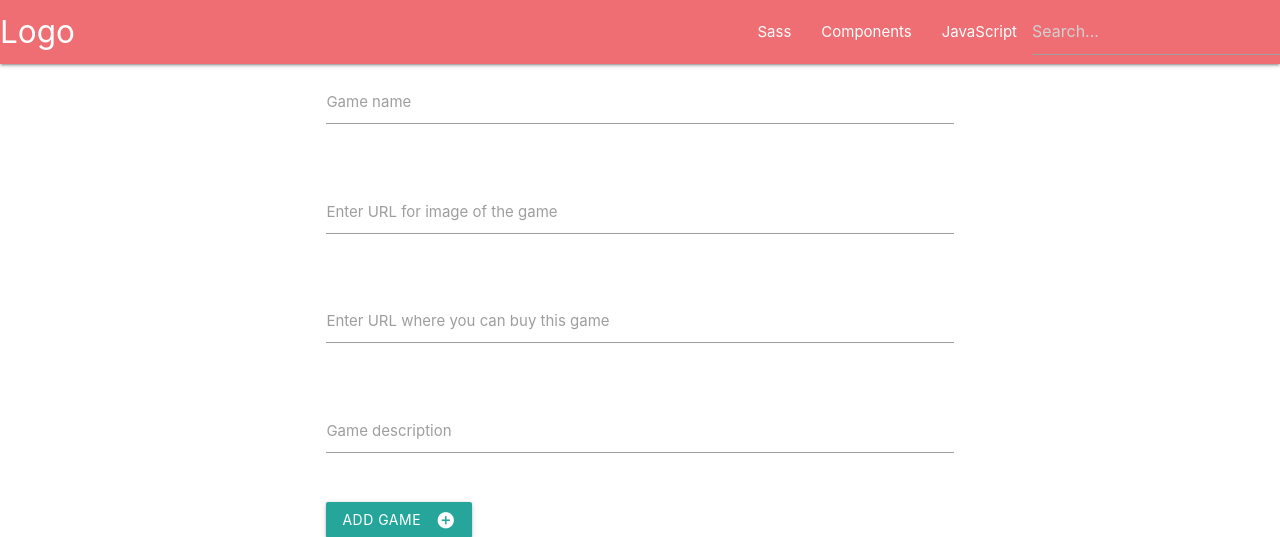
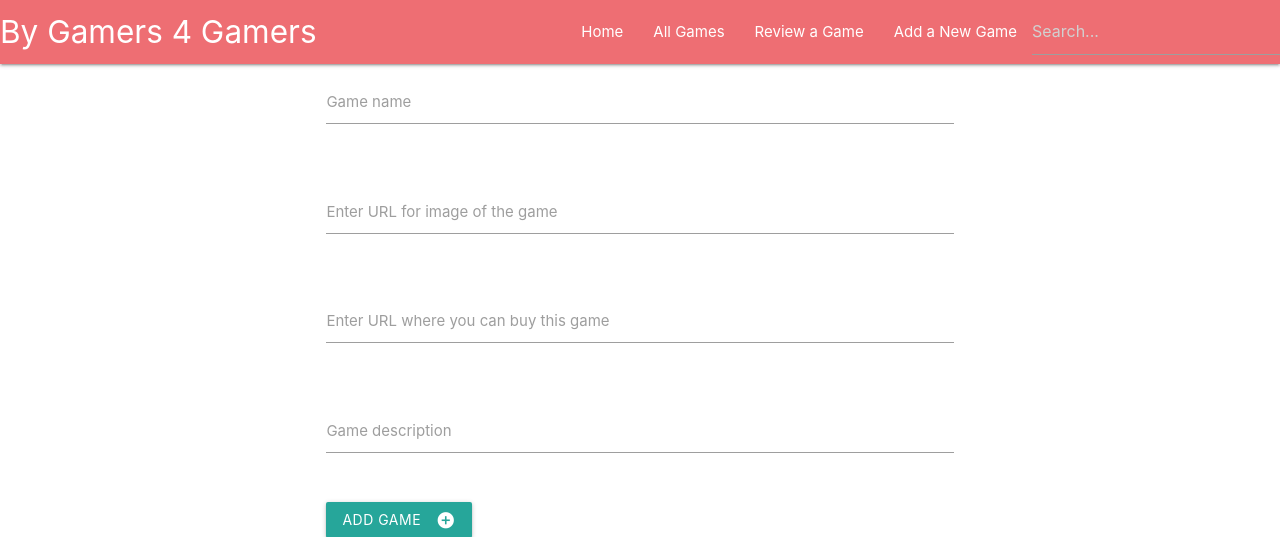
Before and after one commit to teppm/MS3-Project, a Flask app: page /add_game in a window 1280 px wide. Shown: the top 537 px of the page. Run offline with Flask 2, Linux system fonts and the light colour scheme; data that the repository does not hold is empty; some libraries are stand-ins or nearby versions.

Commit message:
navbar links upd with url_for for each page, logo href upd to redirect to homepage

```diff
--- a/templates/base.html
+++ b/templates/base.html
@@ -19,12 +19,13 @@
     <header>
         <nav>
             <div class="nav-wrapper">
-                <a href="#" class="brand-logo">Logo</a>
+                <a href="{{ url_for('home') }}" class="brand-logo">By Gamers 4 Gamers</a>
                 <a href="#" data-target="mobile-demo" class="sidenav-trigger"><i class="material-icons">menu</i></a>
                 <ul id="nav-mobile" class="right hide-on-med-and-down">
-                    <li><a href="sass.html">Sass</a></li>
-                    <li><a href="badges.html">Components</a></li>
-                    <li><a href="collapsible.html">JavaScript</a></li>
+                    <li><a href="{{ url_for('home') }}">Home</a></li>
+                    <li><a href="{{ url_for('all_games') }}">All Games</a></li>
+                    <li><a href="{{ url_for('add_review') }}">Review a Game</a></li>
+                    <li><a href="{{ url_for('add_game') }}">Add a New Game</a></li>
                     <li>
                         <!--form function for search game function-->
                         <form action="{{ url_for('find_games') }}" method="POST">
@@ -33,9 +34,10 @@
                     </li>
                 </ul>
                 <ul class="sidenav" id="mobile-demo">
-                    <li><a href="sass.html">Sass</a></li>
-                    <li><a href="badges.html">Components</a></li>
-                    <li><a href="collapsible.html">Javascript</a></li>
+                    <li><a href="{{ url_for('home') }}">Home</a></li>
+                    <li><a href="{{ url_for('all_games') }}">All Games</a></li>
+                    <li><a href="{{ url_for('add_review') }}">Review a Game</a></li>
+                    <li><a href="{{ url_for('add_game') }}">Add a New Game</a></li>
                     <li>
                         <form action="" method="POST">
                             <input type="text" placeholder="Search...">Search...
```
